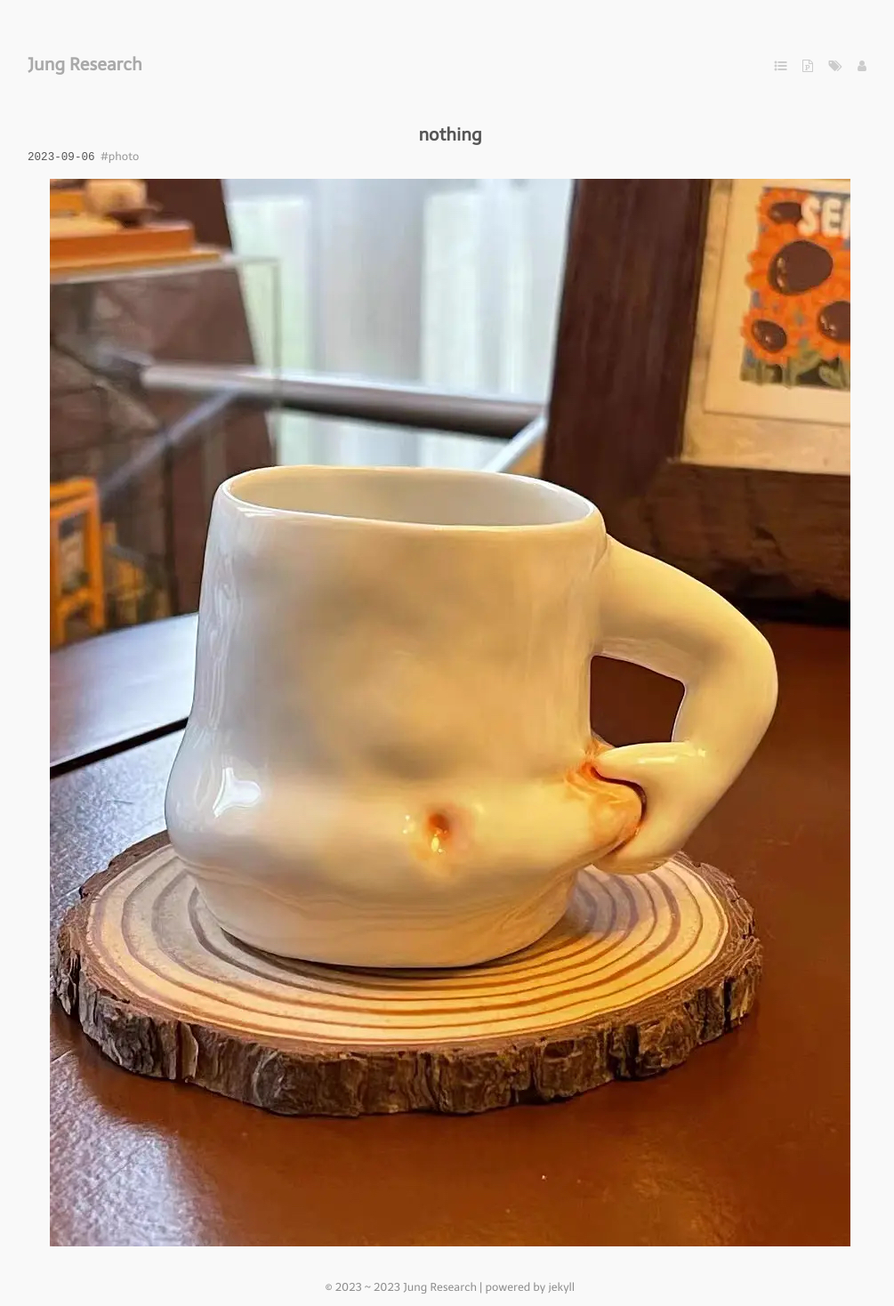
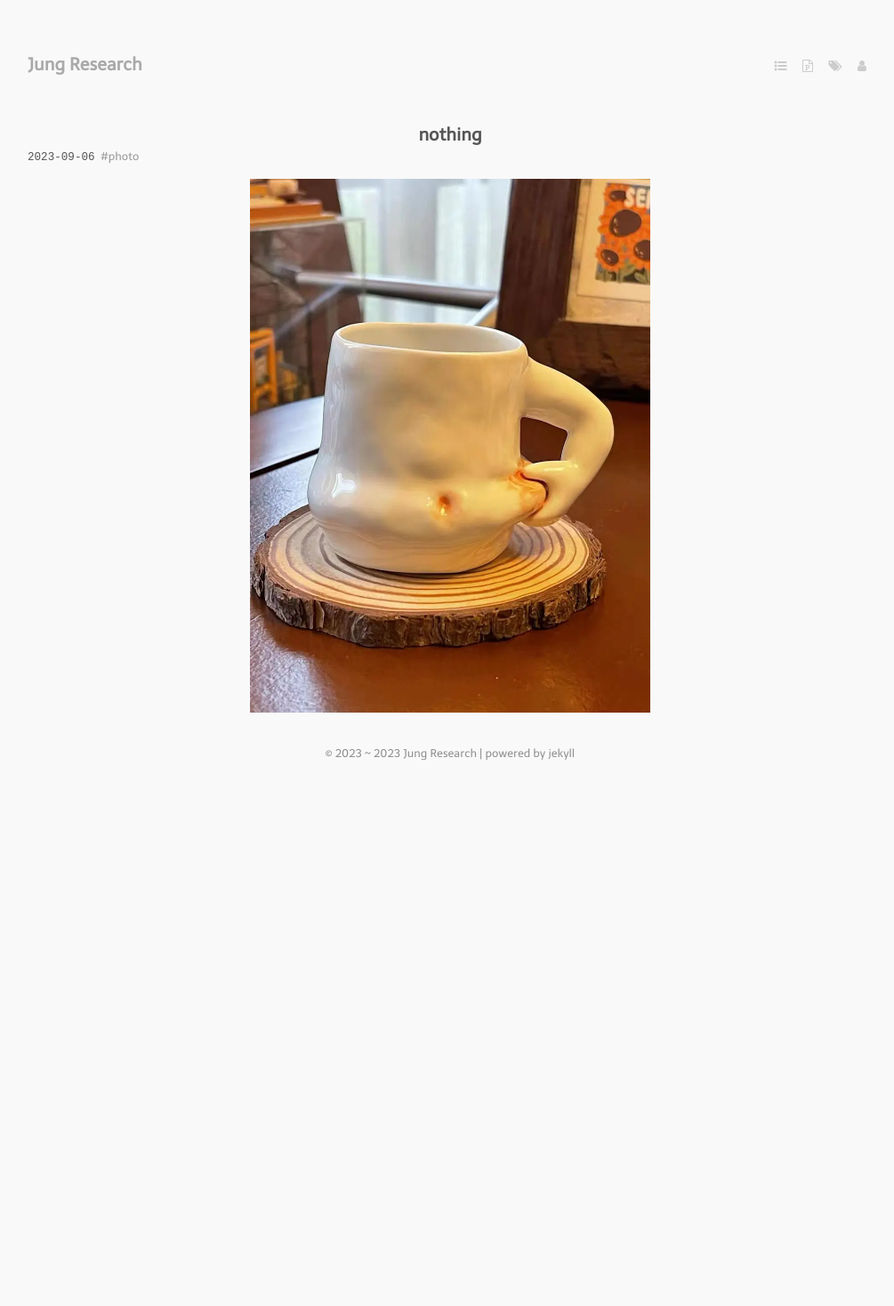
Before and after one commit to jung-research/cn-note, a Jekyll site: the page built from _posts/2023-09-06-nothing.md, in a window 1280 px wide. Shown: the whole page at 89% size, without its empty margins (134-1139 px from the left). Built offline with Jekyll 4.4.1, drawn with Linux system fonts in a browser that asks for light colours; nearby versions of some CDN libraries; some web fonts are replaced; comment, search, counter and statistics services are not loaded; after the commit the page ends 900 px from its top, so only the background shows below that.

Commit message:
mod post nothing

```diff
--- a/_posts/2023-09-06-nothing.md
+++ b/_posts/2023-09-06-nothing.md
@@ -3,6 +3,7 @@ title: nothing
 layout: post
 tags:
   - photo
+
 ---
 
-![cup](/assets/2023-09-06-nothing/cup.jpg)
+![cup](/assets/2023-09-06-nothing/cup.jpg){:height="600px"}
```
